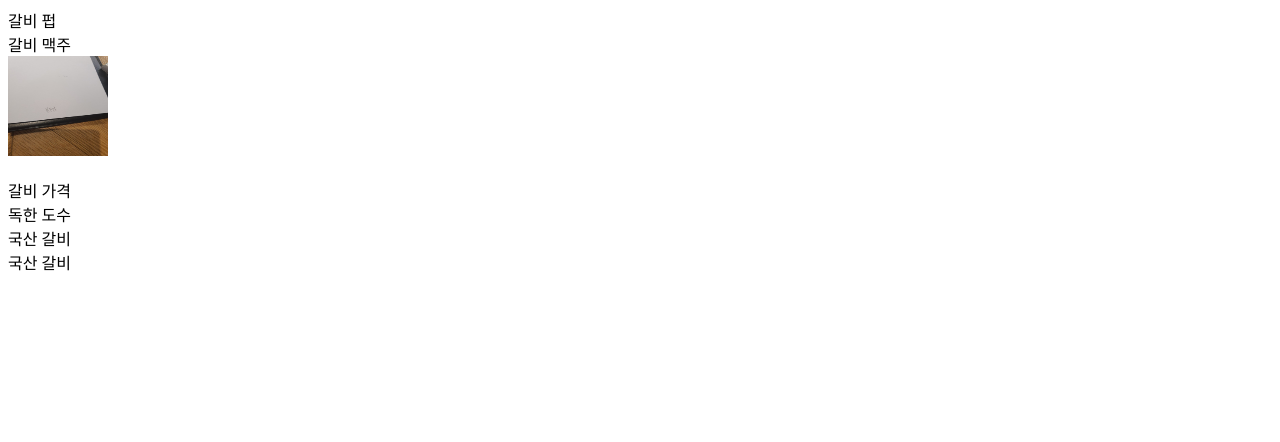
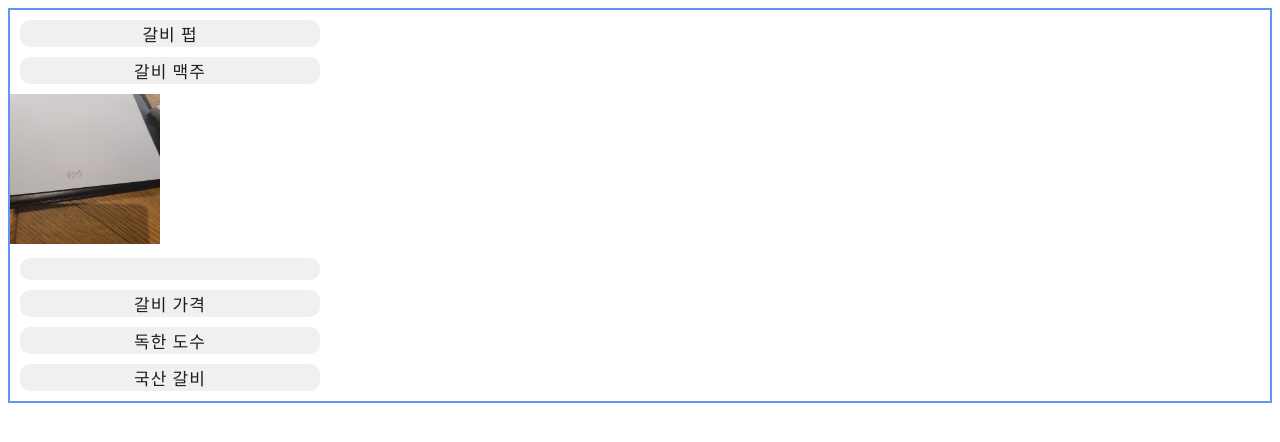
Before and after one commit to hyerimsn/ohapzizol, a Django app: page /beer/1 in a window 1280 px wide. Shown: the top 442 px of the page. Run offline with Django 3.2, Linux system fonts and the light colour scheme; data comes from the database, SQL or seed files in the repository; both versions use the stored data as it was after the commit.

Commit message:
회장님짱

```diff
--- a/ohap/first/models.py
+++ b/ohap/first/models.py
@@ -26,7 +26,6 @@ class Menudetail(models.Model):
     alcohol = models.CharField('알콜도수',max_length=30)
     # likes = models.ManyToManyField(user, blank=True)
 
-
     def __str__(self):
         return self.information
 
--- a/ohap/first/static/css/beer.css
+++ b/ohap/first/static/css/beer.css
@@ -0,0 +1,23 @@
+.beer_info{
+    border: 2px solid cornflowerblue;
+}
+
+.beers{
+    padding-top: 1px;
+    padding-bottom: 1px;
+    font-size: 17px;
+    text-align: center;
+    letter-spacing: 1px;
+    border-radius: 10px;
+    background-color:rgb(240, 240, 240);
+    color:rgb(30, 30, 30);
+    margin: 10px;
+    background-position: center;
+    letter-spacing: 1px;
+    max-width: 300px;
+}
+
+.beerimg{
+    width: 150px;
+    height: 150px;
+}
--- a/ohap/first/static/css/index.css
+++ /dev/null
@@ -1,4 +0,0 @@
-header {
-        color: orange;
-
-}
--- a/ohap/first/templates/beer.html
+++ b/ohap/first/templates/beer.html
@@ -1,24 +1,39 @@
+{% load static %}
 <!DOCTYPE html>
 <html lang="en">
 <head>
     <meta charset="UTF-8">
     <meta name="viewport" content="width=device-width, initial-scale=1.0">
     <title>Document</title>
+    <link rel="stylesheet" type="text/css" href="{% static 'css/beer.css' %}">
 </head>
 <body>
+    <div class="beer_info">
     {% for i in mybeer %}
+    <div class="beers">
     {{i.pubname}}<br>
+    </div>
+    <div class="beers">
     {{i.beername}}<br>
-    <img src="{{i.beerimage.url}}" width="100px" height="100px"><br>
+    </div>
+    <img class="beerimg" src="{{i.beerimage.url}}"><br>
+    <div class="beers">
     {{i.taste}}<br>
+    </div>
+    <div class="beers">
     {{i.price}}<br>
+    </div>
+    <div class="beers">
     {{i.alcohol}}<br>
+    </div>
     <div>
         {{i.likes.count}}
-        <form method="GET" action="{%url 'like' %}"></form>
+        <form method="GET" action="{url 'like' %}"></form>
     </div>
+    <div class="beers">
     {{i.information}}<br>
-    {{i.information}}
+    </div>
+    </div>
    <!-- <div>
         <form method="POST" action="{url'like' %}">
             {% csrf_token %}
--- a/ohap/first/templates/index.html
+++ b/ohap/first/templates/index.html
@@ -24,6 +24,7 @@
 =========pk값으로 연결
 인덱스페이지올시다
     으잉?
+    <div class=pub_name>
     {% for mypub in a %}
     <a href="{% url 'pub' mypub.id %}">
 
@@ -33,6 +34,7 @@
         </div>
     </a>
     {% endfor %}
+</div>
 
 </body>
 </html>
--- a/ohap/first/templates/pub.html
+++ b/ohap/first/templates/pub.html
@@ -6,8 +6,12 @@
     <title>Document</title>
 </head>
 <body>
+    {% for i in menu %}
+    {{i.body}}
+    <hr>
+    {% endfor %}
 
-    {% for mymenu in menu %}
+    {% for mymenu in mypub.menulist_set.all %}
     <a href="{% url 'beer' mymenu.id %}">
 
         <div class="menu_list">
--- a/ohap/first/views.py
+++ b/ohap/first/views.py
@@ -11,7 +11,7 @@ def index(request):
 
 def pub(request, mypub_id):
     mypub = get_object_or_404(Publist,pk=mypub_id)
-    menu = Menulist.objects.all()
+    menu = Menulist.objects.filter(Publist=mypub)
     #댓글
     mycom_form = CommentForm()
     myrecom_form = ReCommentForm()
```
Also changed, not shown: ohap/db.sqlite3.
